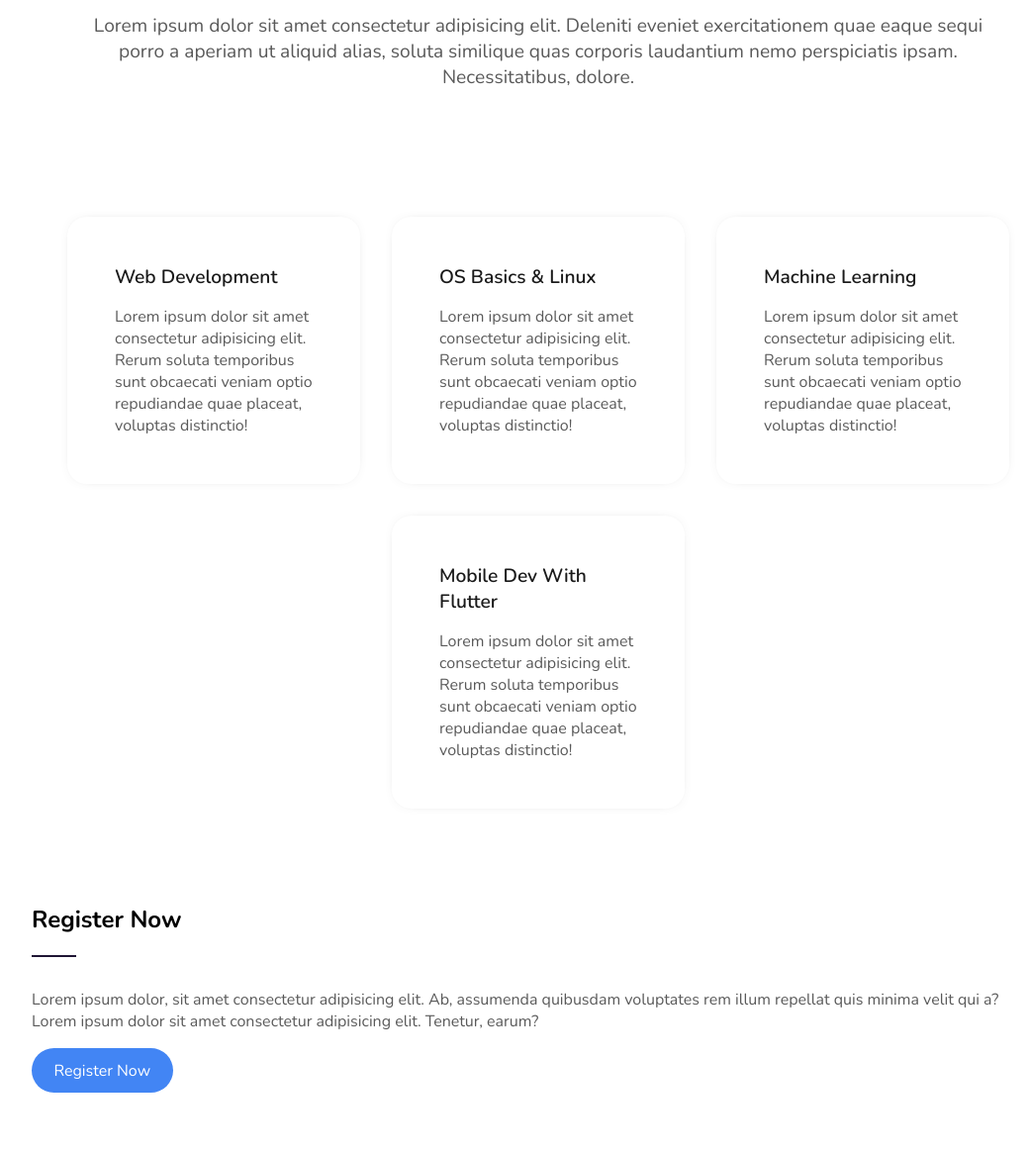
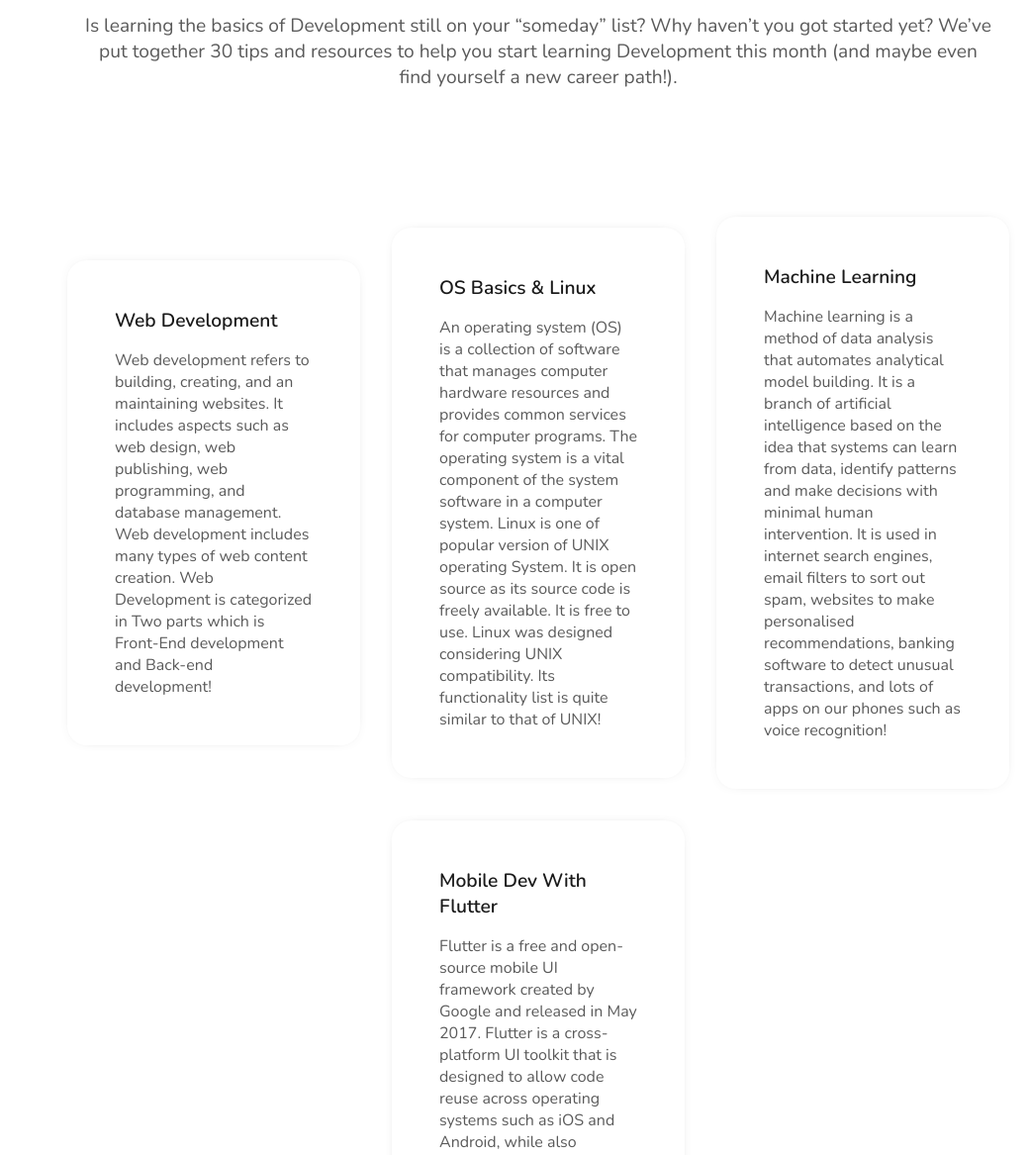
Before and after one commit to dscgeu/30daysofdev, a plain HTML site: page index.html in a window 1280 px wide. Shown: the part 305-1472 px from the top of the page at 99% size, without its empty margins (96-1136 px from the left). Drawn offline with nearby package versions, Linux system fonts and the light colour scheme; files that its build step writes are made by us from their sources.

Commit message:
Update index.html

```diff
--- a/index.html
+++ b/index.html
@@ -30,10 +30,7 @@
 			</div>
 
 			<div class="sub-heading">
-				Lorem ipsum dolor sit amet consectetur adipisicing elit.
-				Deleniti eveniet exercitationem quae eaque sequi porro a aperiam
-				ut aliquid alias, soluta similique quas corporis laudantium nemo
-				perspiciatis ipsam. Necessitatibus, dolore.
+				Is learning the basics of Development still on your “someday” list? Why haven’t you got started yet? We’ve put together 30 tips and resources to help you start learning Development this month (and maybe even find yourself a new career path!).
 			</div>
 		</div>
 
@@ -41,33 +38,29 @@
 			<a href="/tracks/web/web.html" class="card">
 				<div class="title">Web Development</div>
 				<div class="desc">
-					Lorem ipsum dolor sit amet consectetur adipisicing elit.
-					Rerum soluta temporibus sunt obcaecati veniam optio
-					repudiandae quae placeat, voluptas distinctio!
+					Web development refers to building, creating, and an maintaining websites. It includes aspects such as web design, web publishing, web programming, and database management.
+					Web development includes many types of web content creation. Web Development is categorized in Two parts which is Front-End development and Back-end development!
 				</div>
 			</a>
 			<a href="/tracks/linux/linux.html" class="card">
 				<div class="title">OS Basics & Linux</div>
 				<div class="desc">
-					Lorem ipsum dolor sit amet consectetur adipisicing elit.
-					Rerum soluta temporibus sunt obcaecati veniam optio
-					repudiandae quae placeat, voluptas distinctio!
+					An operating system (OS) is a collection of software that manages computer hardware resources and provides common services for computer programs. The operating system is a vital component of the system software in a computer system.
+					Linux is one of popular version of UNIX operating System. It is open source as its source code is freely available. It is free to use. Linux was designed considering UNIX compatibility. Its functionality list is quite similar to that of UNIX!
+
 				</div>
 			</a>
 			<a href="/tracks/ml/ml.html" class="card">
 				<div class="title">Machine Learning</div>
 				<div class="desc">
-					Lorem ipsum dolor sit amet consectetur adipisicing elit.
-					Rerum soluta temporibus sunt obcaecati veniam optio
-					repudiandae quae placeat, voluptas distinctio!
+					Machine learning is a method of data analysis that automates analytical model building. It is a branch of artificial intelligence based on the idea that systems can learn from data, identify patterns and make decisions with minimal human intervention.
+					It is used in internet search engines, email filters to sort out spam, websites to make personalised recommendations, banking software to detect unusual transactions, and lots of apps on our phones such as voice recognition!
 				</div>
 			</a>
 			<a href="/tracks/web/web.html" class="card">
 				<div class="title">Mobile Dev With Flutter</div>
 				<div class="desc">
-					Lorem ipsum dolor sit amet consectetur adipisicing elit.
-					Rerum soluta temporibus sunt obcaecati veniam optio
-					repudiandae quae placeat, voluptas distinctio!
+					Flutter is a free and open-source mobile UI framework created by Google and released in May 2017. Flutter is a cross-platform UI toolkit that is designed to allow code reuse across operating systems such as iOS and Android, while also allowing applications to interface directly with underlying platform services. The goal is to enable developers to deliver high-performance apps that feel natural on different platforms, embracing differences where they exist while sharing as much code as possible!
 				</div>
 			</a>
 		</div>
@@ -81,13 +74,13 @@
 			<div class="main">
 				<div class="content">
 					<p>
-						Lorem ipsum dolor, sit amet consectetur adipisicing
-						elit. Ab, assumenda quibusdam voluptates rem illum
-						repellat quis minima velit qui a?
+						30 Days of Development will provide you with an opportunity to kick start your journey in development and get hands-on experience with various technologies.
+                                               Our main objective behind this program is to provide the best content possible at no cost. Along the way, you will be working with various technologies with the help of beginner-friendly content, we have designed.
+
+
 					</p>
 					<p>
-						Lorem ipsum dolor sit amet consectetur adipisicing elit.
-						Tenetur, earum?
+						So, Register now to learn something new and utilise your skills for bright future!!
 					</p>
 				</div>
 				<a href="#">
```
